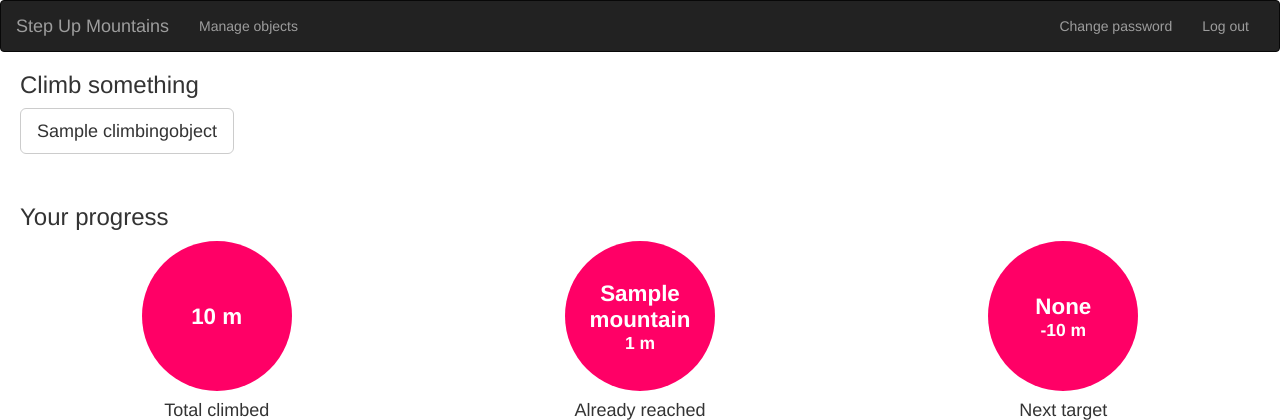
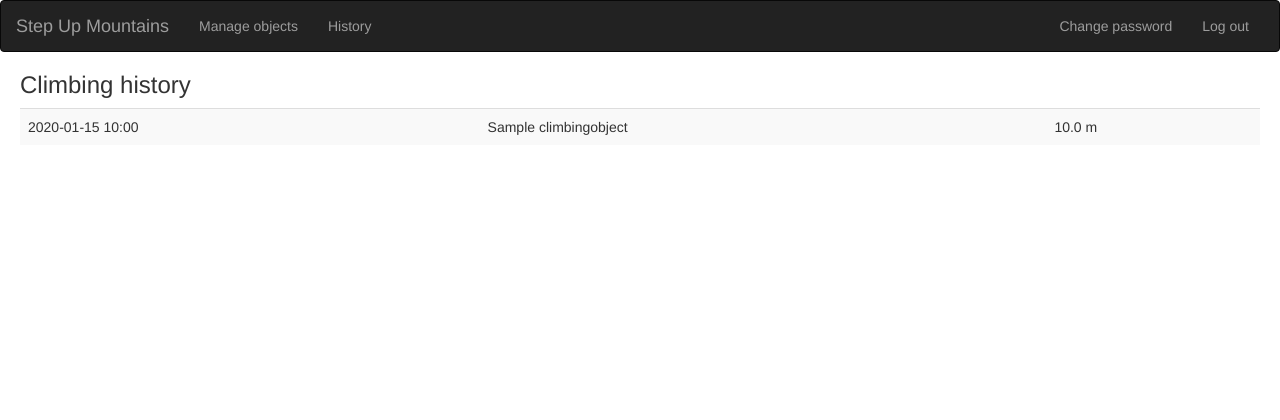
Before and after one commit to sedlar/step-up-mountains, a Django app: page /history/ in a window 1280 px wide. Shown: the top 420 px of the page. Run offline with Django 3.2, Linux system fonts and the light colour scheme; a user stored in the database is signed in; tables that the repository leaves empty hold one stand-in row (values such as "Sample post"); parts of the project's set-up code (start-up, migrations or seed data) failed here and were passed over; some libraries are stand-ins or nearby versions.

Commit message:
Added history page

```diff
--- a/stepupmountains/templates/stepupmountains/base_generic.html
+++ b/stepupmountains/templates/stepupmountains/base_generic.html
@@ -26,6 +26,7 @@
                 <ul class="nav navbar-nav">
                     {% if user.is_authenticated %}
                     <li><a href="{% url 'stepupmountains:manageobjects:manageobjects' %}">Manage objects</a></li>
+                    <li><a href="{% url 'stepupmountains:history' %}">History</a></li>
                     {% endif %}
                 </ul>
             {% if user.is_authenticated %}
--- /dev/null
+++ b/stepupmountains/templates/stepupmountains/history.html
@@ -0,0 +1,14 @@
+{% extends "stepupmountains/base_generic.html" %}
+{% block title %}Step Up Mountains - History{% endblock %}
+{% block content %}
+<h3>Climbing history</h3>
+<table class="table table-striped">
+{% for climb in climbs %}
+    <tr>
+        <td>{{ climb.datetime }}</td>
+        <td>{{ climb.climbed_object.name }}</td>
+        <td>{{ climb.climbed_object.height }} m</td>
+    </tr>
+{% endfor %}
+</table>
+{% endblock %}
--- a/stepupmountains/templates/stepupmountains/mountain_list.html
+++ b/stepupmountains/templates/stepupmountains/mountain_list.html
@@ -129,5 +129,4 @@
         });
     </script>
 {% endif %}
-
 {% endblock %}
--- a/stepupmountains/urls.py
+++ b/stepupmountains/urls.py
@@ -8,6 +8,7 @@ urlpatterns = patterns(
 	url(r'accounts/', include('stepupmountains.accounts.urls', namespace="accounts")),
 	url(r'climb/$', views.climb_object, name='climb_object'),
 	url(r'not_so_quickly/$', views.not_so_quickly, name='not_so_quickly'),
+	url(r'history/$', views.history, name='history'),
 	url(r'main/(?P<climbed>.*)$', views.mountain_list, name='mountain_list_args'),
 	url(r'.*$', views.mountain_list, name='mountain_list'),
 	)
--- a/stepupmountains/views.py
+++ b/stepupmountains/views.py
@@ -69,3 +69,10 @@ def climb_object(request):
     climb = Climb(user=request.user, climbed_object=climbed_object)
     climb.save()
     return HttpResponseRedirect(reverse('stepupmountains:mountain_list_args', kwargs={'climbed': climbed_object.name}))
+
+@require_GET
+@login_required
+def history(request):
+    climbs = get_all_climbs(request.user).order_by('-datetime')
+    context = {'climbs': climbs}
+    return render(request, 'stepupmountains/history.html', context)
```
Also changed, not shown: myproject/settings.py (+5 -3 lines).
